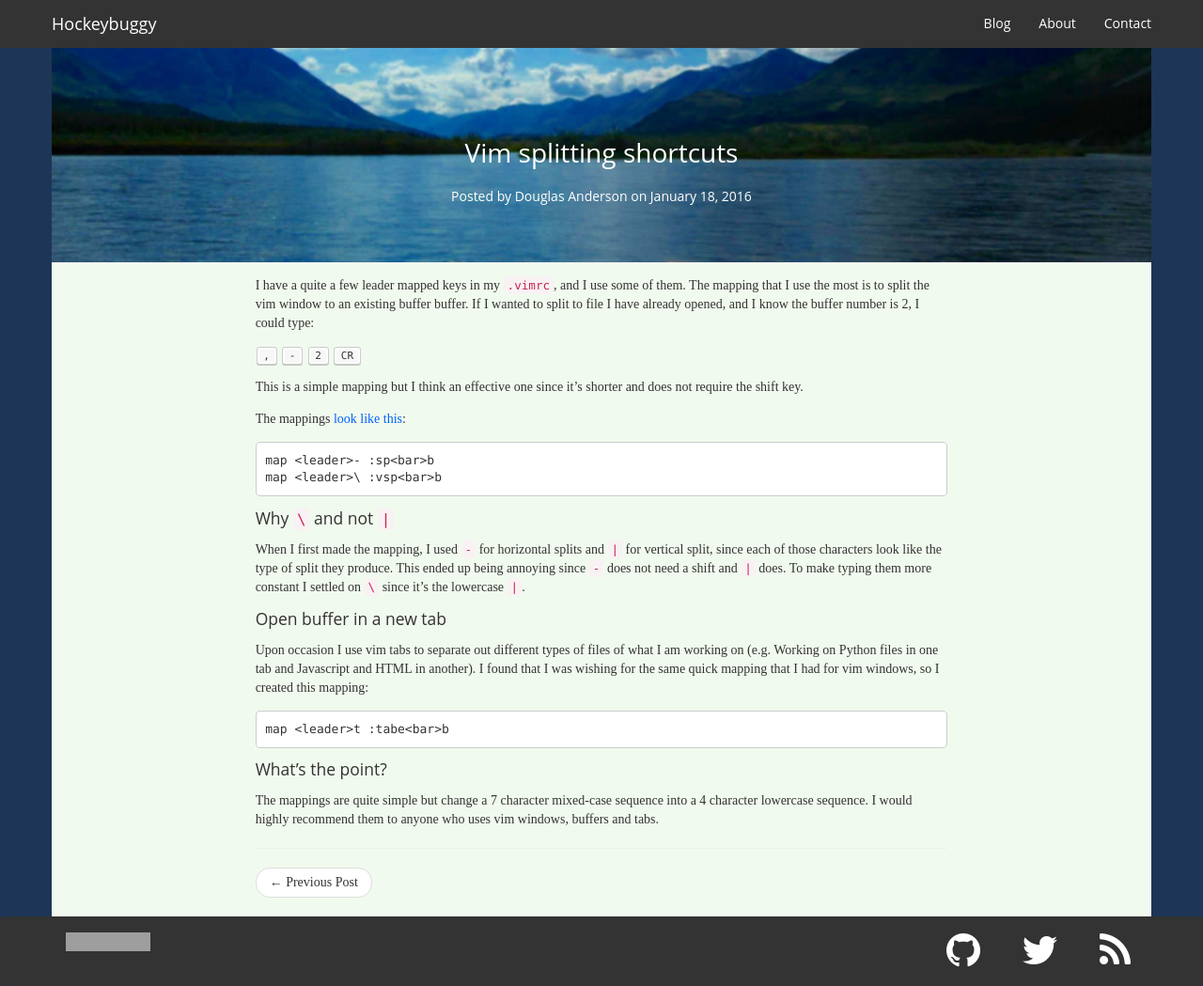
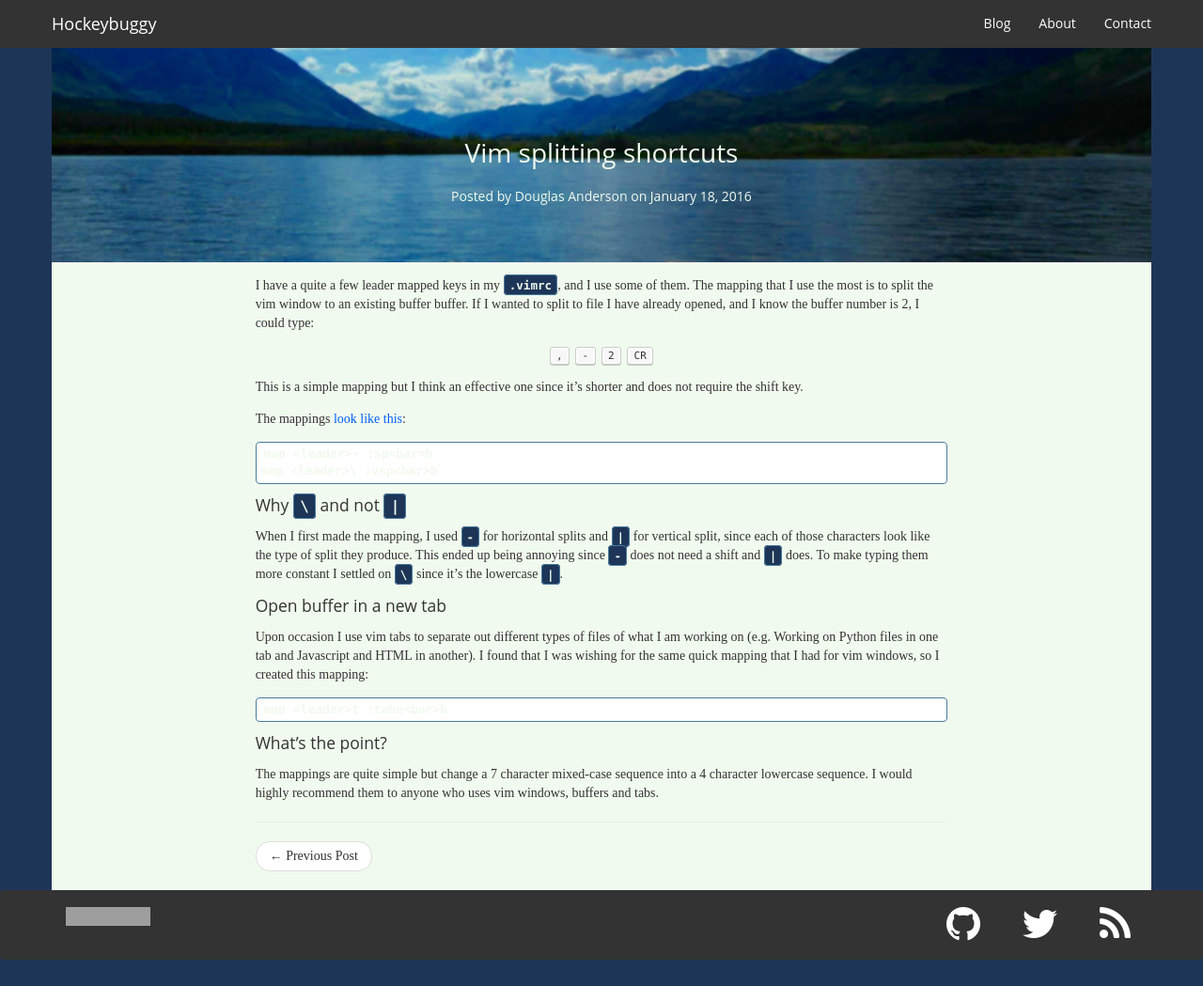
Before and after one commit to hockeybuggy/hockeybuggy.com, a Jekyll site: the page built from _posts/2015-12-09-misc_5CbDTnqb.md, in a window 1280 px wide. Shown: the whole page at 94% size. Built offline with Jekyll 4.4.1, drawn with Linux system fonts in a browser that asks for light colours; after the commit the page ends 1021 px from its top, so only the background shows below that; grey boxes are pictures that could not be loaded.

Commit message:
Style the code blocks.

```diff
--- a/static/_sass/variables.scss
+++ b/static/_sass/variables.scss
@@ -15,9 +15,8 @@ $colour_page_bg_highlight: $colour_2;
 $colour_page_link: #0161FD;
 $colour_page_link_other: #0126FD;
 
-$colour_cover_bg: #00A0B0;
-$colour_cover_fg: #FEF7E0;
-$colour_cover_fg: #fff;
+$colour_cover_bg: $colour_4;
+$colour_cover_fg: $colour_2;
 
 $colour_nav_bg: #333;
 $colour_nav_bg_highlight: #111;
@@ -29,3 +28,7 @@ $colour_nav_fg_other: #def;
 
 $colour_highlight: #EDC951;
 $colour_lowlight: #FEF7E0;
+
+$colour_code_fg: $colour_2;
+$colour_code_bg: $colour_5;
+$colour_code_border: $colour_4;
--- a/static/css/main.scss
+++ b/static/css/main.scss
@@ -177,45 +177,38 @@ kbd {  /* Stolen from SO: http://meta.superuser.com/q/4788 */
 }
 
 
-.post pre {
-  font-family: monospace;
-  border: 1px solid #ddd;
-  background-color: #333;
-  padding: 0 .4em;
+pre,
+code {
+  font-family: $mono-font;
+  font-weight: bold;
+  border: 1px solid $colour_code_border;
+  padding: 0.2em 0.4em;
+  background-color: $colour_code_bg;
+  color: $colour_code_fg;
 }
 
-.post code {
-  border: 1px solid #000;
-  background-color: #333;
-  color: #FFF;
+pre code {
+  border: none;
   padding: 0 .2em;
+  color: $colour_code_fg;
 }
 
-.post pre code {
-  border: none;
-}
-
-/* terminal */
-.post pre.terminal {
-  border: 1px solid #000;
-  background-color: #333;
-  color: #FFF;
-}
-
-.post pre.terminal code {
-  background-color: #333;
+pre.terminal {
+  border: 1px solid $colour_code_border;
+  background-color: $colour_code_bg;
+  color: $colour_code_fg;
 }
 
 .post img {
   width:100%
 }
 
-.post blockquote {
+blockquote {
   background: $colour_lowlight;
   padding: 5px;
   border-left: 10px solid $colour_highlight;
 }
 
-.post .keysequence {
+.keysequence {
   text-align: center
 }
```
